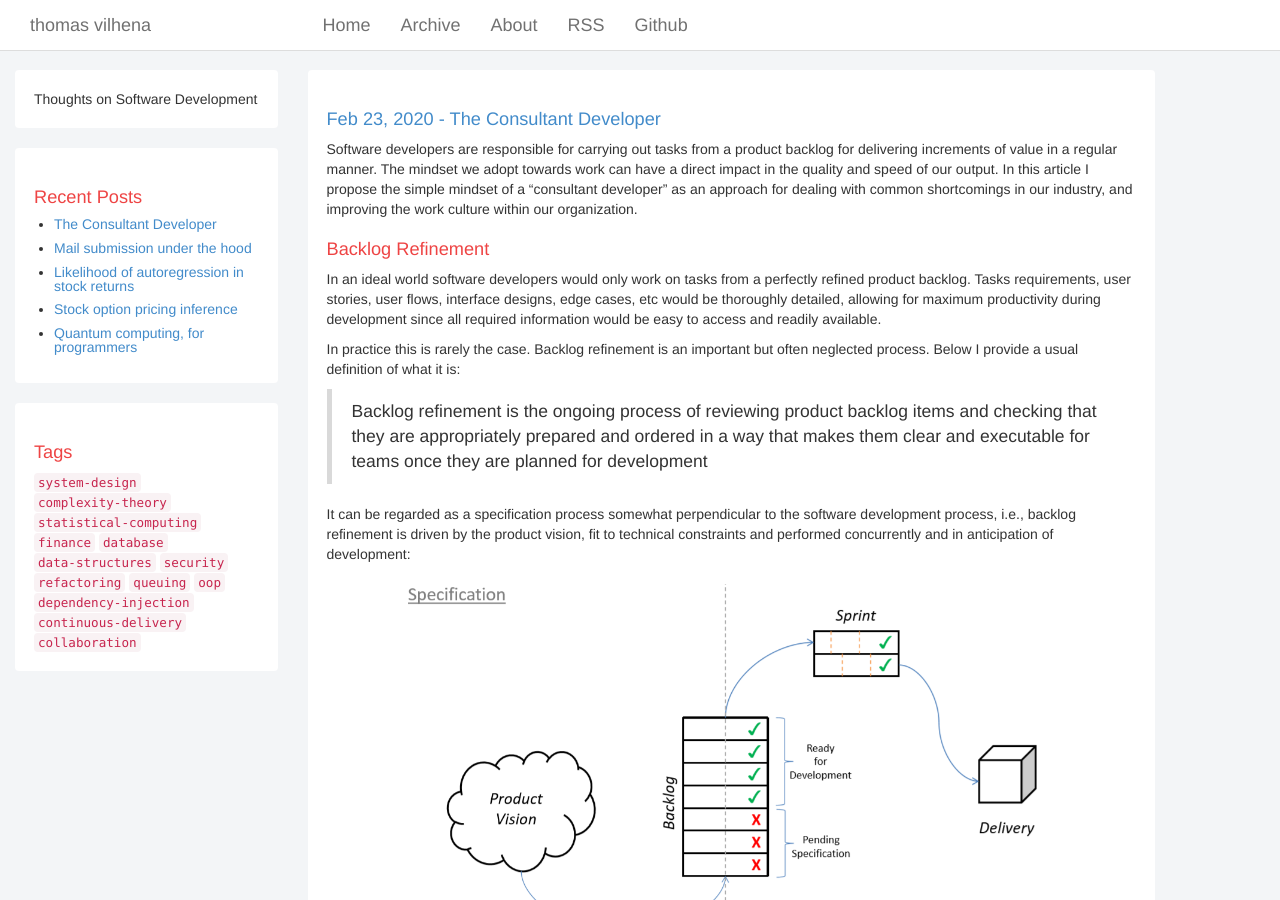
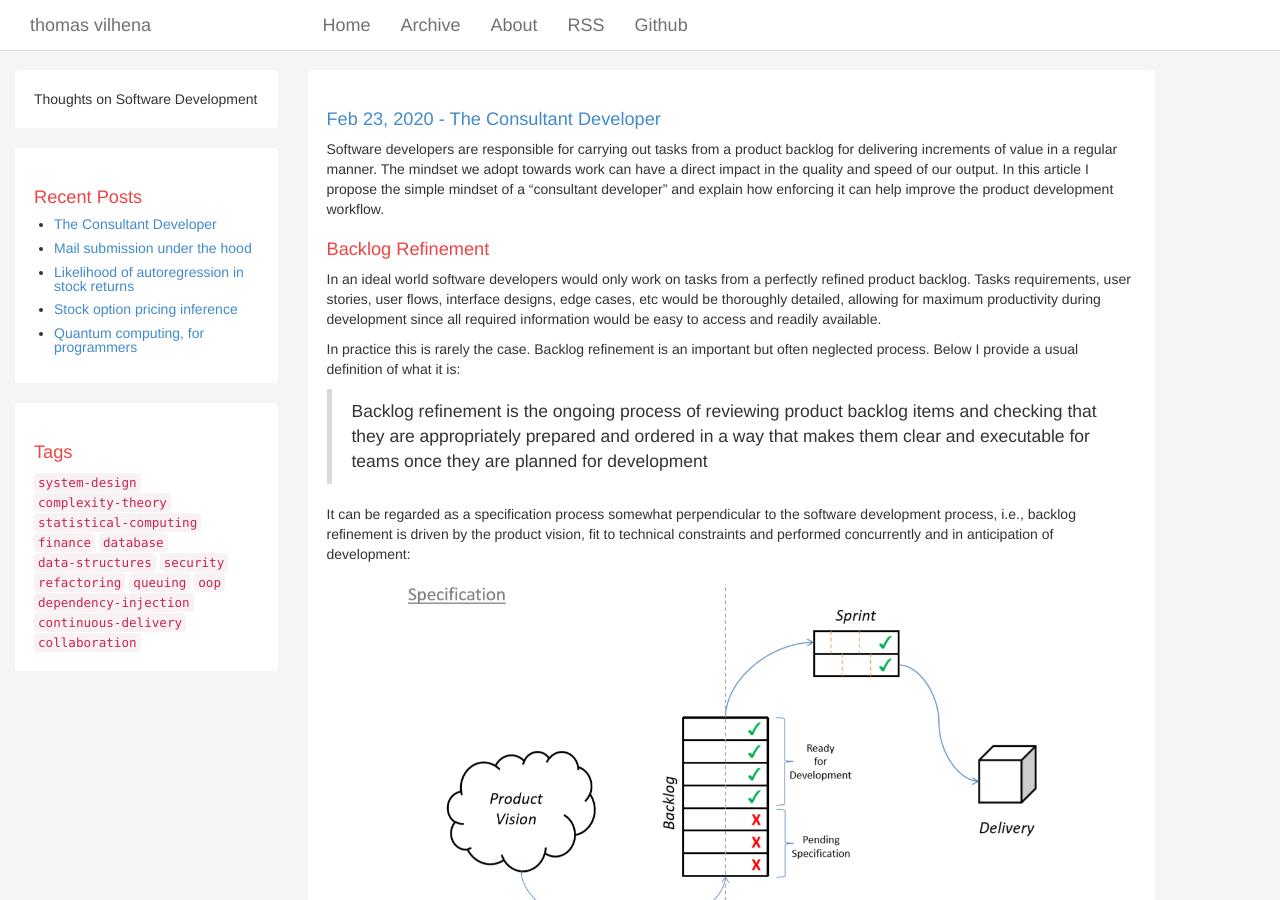
Before and after one commit to TCGV/blog, a Jekyll site: the page built from _posts/2020-02-24-the-consultant-developer.md, in a window 1280 px wide and 900 px high. Built offline with Jekyll 4.4.1, drawn with Linux system fonts in a browser that asks for light colours.

Commit message:
Polishing 2020-02-24-the-consultant-developer.md

```diff
--- a/_posts/2020-02-24-the-consultant-developer.md
+++ b/_posts/2020-02-24-the-consultant-developer.md
@@ -5,7 +5,7 @@ date: 2020-02-23 12:00:00 -0300
 tags: collaboration
 ---
 
-Software developers are responsible for carrying out tasks from a product backlog for delivering increments of value in a regular manner. The mindset we adopt towards work can have a direct impact in the quality and speed of our output. In this article I propose the simple mindset of a "consultant developer" as an approach for dealing with common shortcomings in our industry, and improving the work culture within our organization.
+Software developers are responsible for carrying out tasks from a product backlog for delivering increments of value in a regular manner. The mindset we adopt towards work can have a direct impact in the quality and speed of our output. In this article I propose the simple mindset of a "consultant developer" and explain how enforcing it can help improve the product development workflow.
 
 Backlog Refinement
 ============
```
